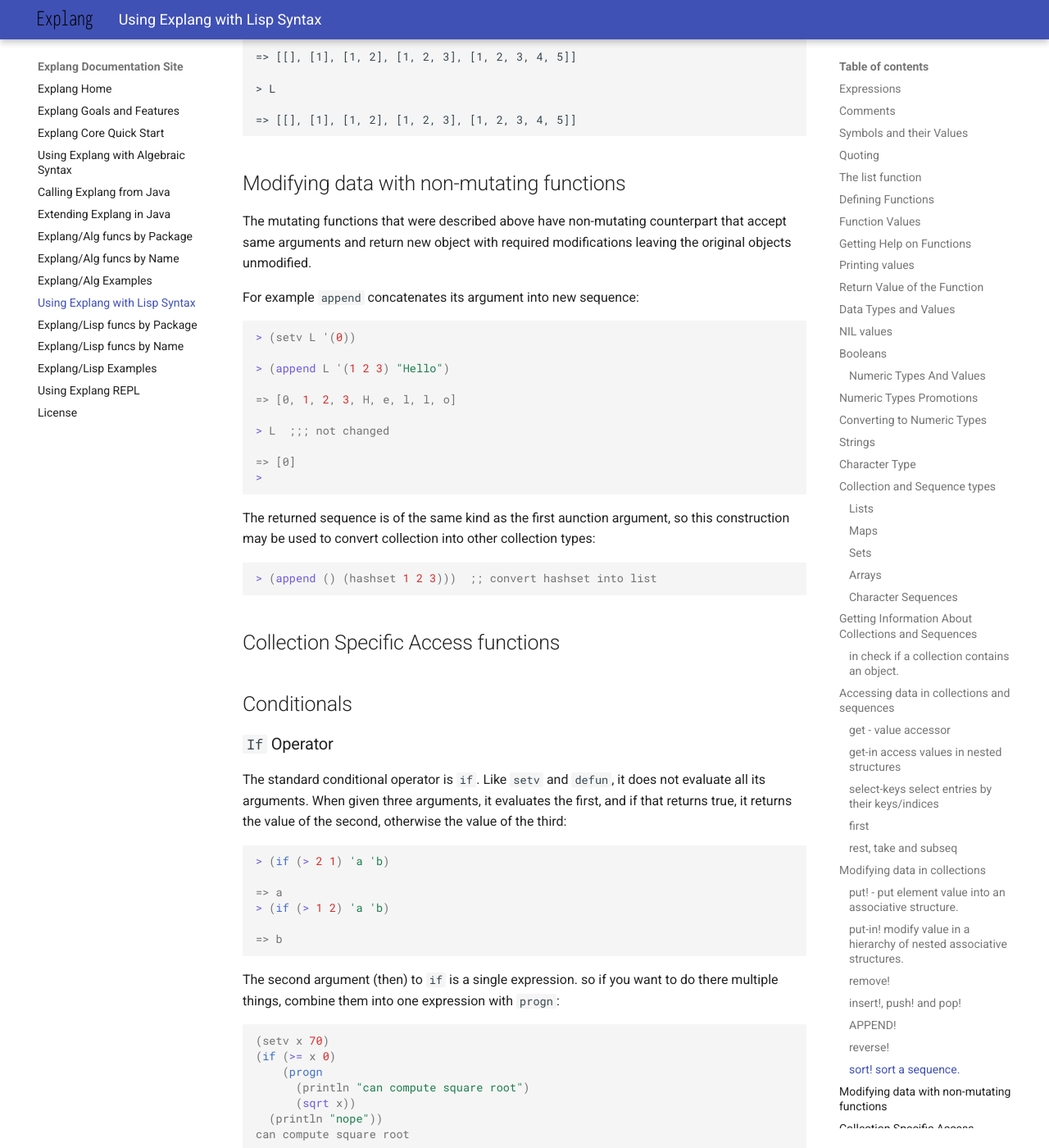
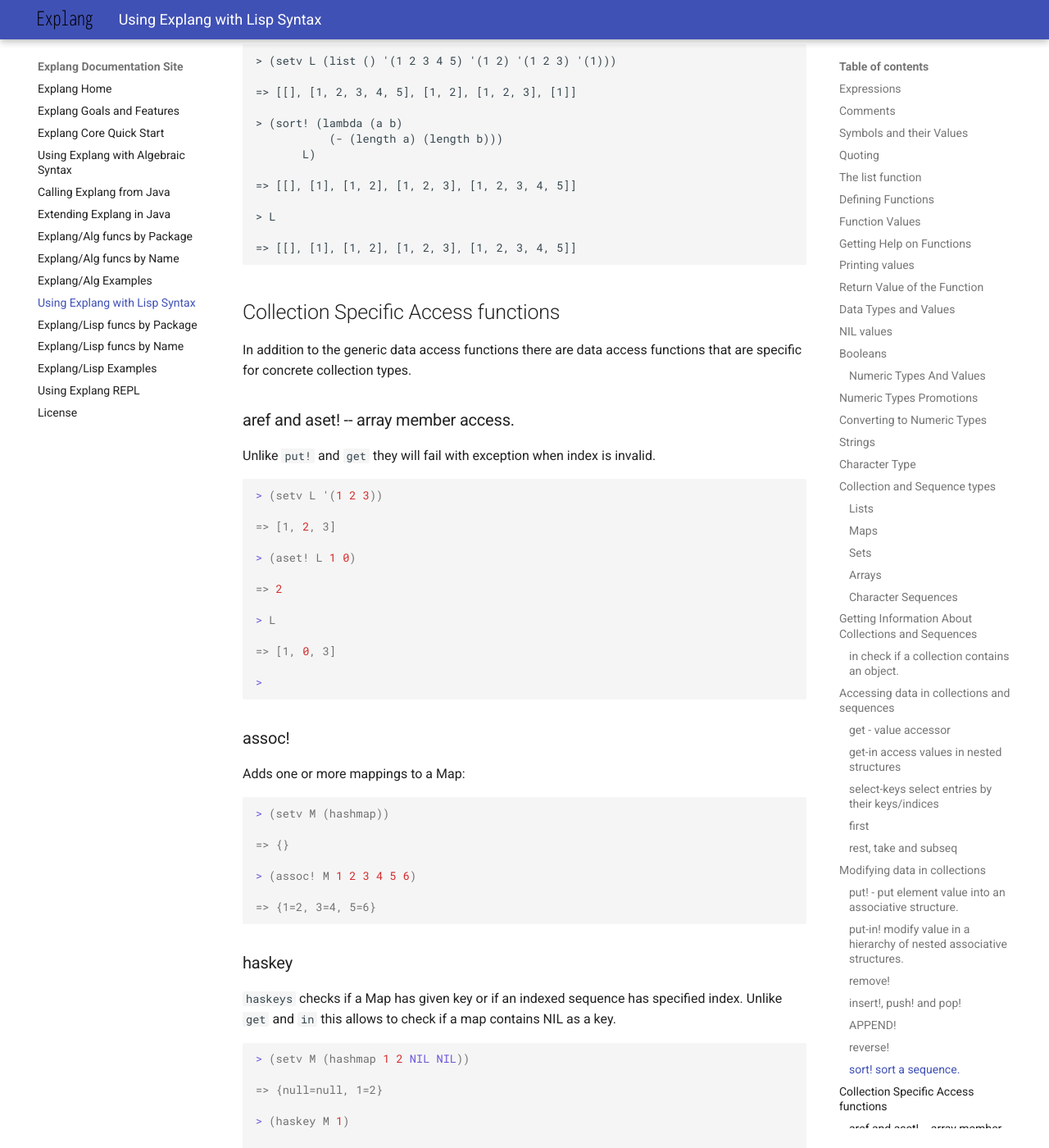
Before and after one commit to opsit-io/opsit-explang-docs, an MkDocs documentation site: the page built from docs/explang-lisp.md, in a window 1280 px wide and 1400 px high, scrolled down 23314 px. Shown: the whole window at 82% size. Built offline with MkDocs 1.6.1 and Material for MkDocs 9.7.7, drawn with Linux system fonts in a browser that asks for light colours; some of the changed text lies outside the part shown.

Commit message:
feat: finish chapter on sequences

````diff
--- a/docs/explang-lisp.md
+++ b/docs/explang-lisp.md
@@ -595,8 +595,13 @@
 See [java.util.Formatter](https://docs.oracle.com/javase/8/docs/api/java/util/Formatter.html),
 for details on building the format strings.
 
-Explang considers Strings as Sequences of Character, see below on both.
-
+`uppercase` and `lowercase` can be used to change case of a string:
+
+Strings in explang are considered a kind of indexed sequences
+and can be operated upon using generic functions that work with sequences,
+for example to get substring one should use `subseq`,
+to get a specific character one uses `get` or `areq` and so on.
+See below on how to work with sequences.
 
 Character Type
 --------------
@@ -1269,7 +1274,9 @@
 
 => [[], [1, 2, 3, 4, 5], [1, 2], [1, 2, 3], [1]]
 
-> (sort! (lambda (a b) (- (length a) (length b))) L)
+> (sort! (lambda (a b)
+           (- (length a) (length b)))
+       L)
 
 => [[], [1], [1, 2], [1, 2, 3], [1, 2, 3, 4, 5]]
 
@@ -1278,12 +1285,80 @@
 => [[], [1], [1, 2], [1, 2, 3], [1, 2, 3, 4, 5]]
 ```
 
+
+Collection Specific Access functions
+------------------------------------
+
+In addition to the generic data access functions there are
+data access functions that are specific for concrete collection types.
+
+### aref and aset! -- array member access.
+
+Unlike `put!` and `get` they will fail with exception when index is invalid.
+
+
+```lisp
+> (setv L '(1 2 3))
+
+=> [1, 2, 3]
+
+> (aset! L 1 0)
+
+=> 2
+
+> L
+
+=> [1, 0, 3]
+
+>
+
+```
+
+### assoc!
+
+Adds one or more mappings to a Map:
+
+```lisp
+> (setv M (hashmap))
+
+=> {}
+
+> (assoc! M 1 2 3 4 5 6)
+
+=> {1=2, 3=4, 5=6}
+```
+
+### haskey
+
+`haskeys` checks if a Map has given key or if an indexed sequence has specified index.
+Unlike `get` and `in` this allows to check if a map contains NIL as a key.
+
+
+```lisp
+> (setv M (hashmap 1 2 NIL NIL))
+
+=> {null=null, 1=2}
+
+> (haskey M 1)
+
+=> true
+
+> (haskey M NIL)
+
+=> true
+
+> (haskey M 2)
+
+=> false
+```
 
 Modifying data with non-mutating functions
 ------------------------------------------
 
-The mutating functions that were described above have non-mutating counterpart
-that accept same arguments and return new object with required modifications
+The mutating functions that were described above have non-mutating
+counterparts that have same names without the '!' suffixes, accept
+same arguments and, instead of modifying target objects,
+return new object with required modifications
 leaving the original objects unmodified.
 
 
@@ -1302,17 +1377,17 @@
 >
 ```
 
-The returned sequence is of the same kind as the first aunction argument, so this
+The returned sequence is of the same kind as the first function argument, so this
 construction may be used to convert collection into other collection types:
 
 ```lisp
 > (append () (hashset 1 2 3)))  ;; convert hashset into list
 ```
 
-
-Collection Specific Access functions
-------------------------------------
-
+List of non-mutating functions for data modification:
+
+`append`, `aset`, `assoc`, `insert`, `push`, `pop`, `put`, `put-in`, `remove`, `reverse`,
+`sort`
 
 Conditionals
 ------------
````
